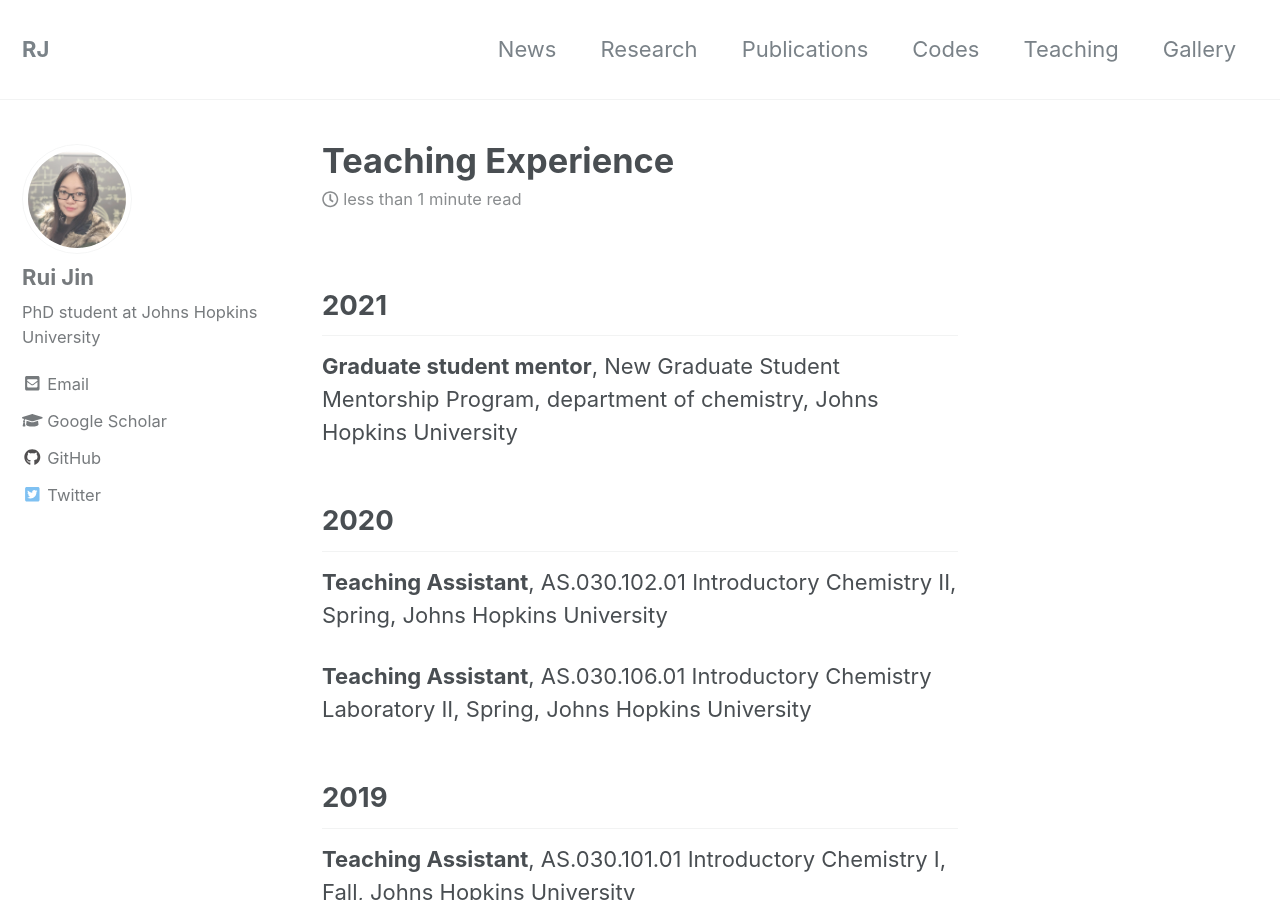
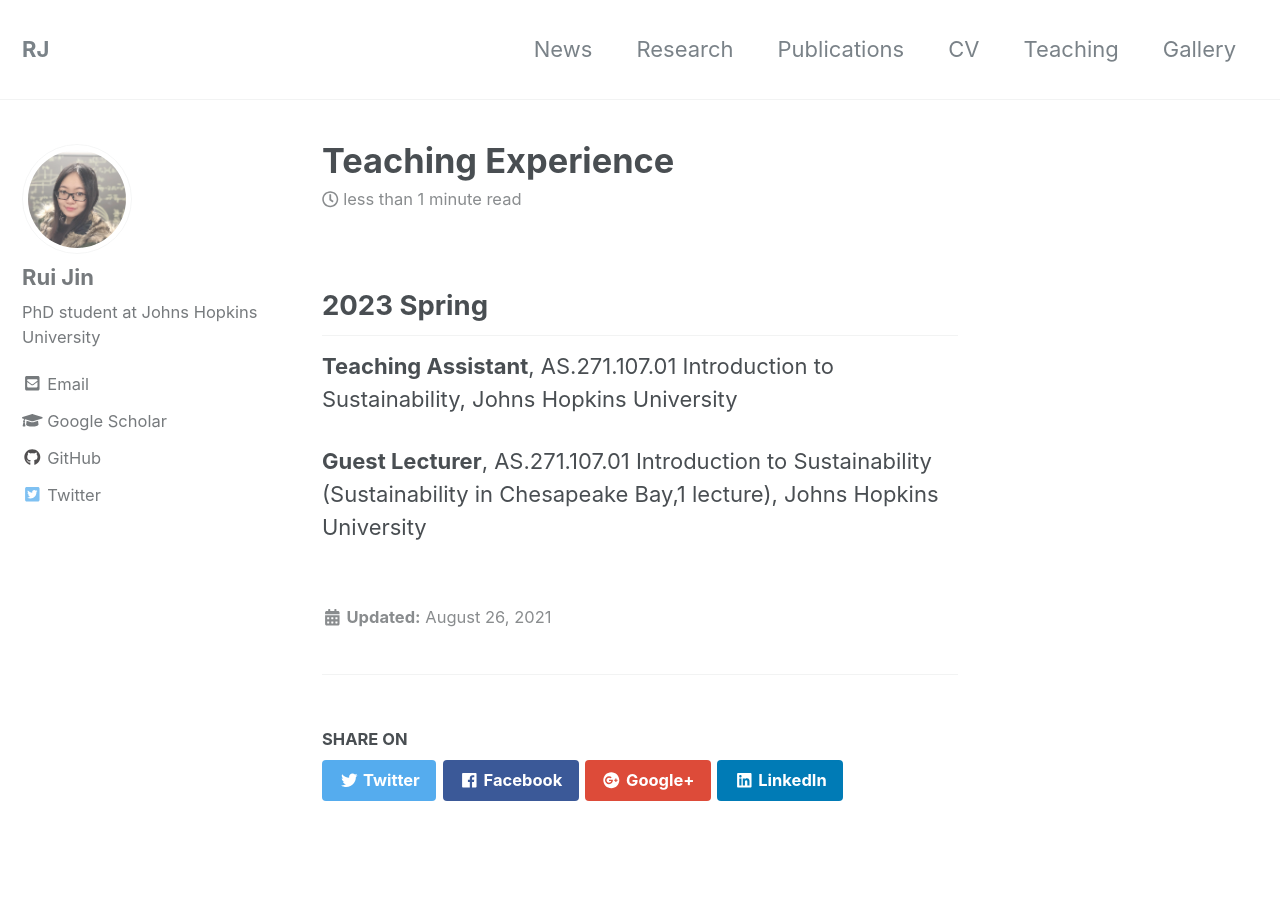
Before and after one commit to RuiJinSZ/RuiJinSZ.github.io, a Jekyll site: the page built from _pages/teaching.md, in a window 1280 px wide and 900 px high. Built offline with Jekyll 4.4.1, drawn with Linux system fonts in a browser that asks for light colours; nearby versions of some CDN libraries; some of the changed text lies outside the part shown.

Commit message:
update CV and teaching

```diff
--- a/_data/navigation.yml
+++ b/_data/navigation.yml
@@ -6,8 +6,8 @@ main:
     url: /research/
   - title: "Publications"
     url: /publications/
-  - title: "Codes"
-    url: /codes/
+  - title: "CV"
+    url: /assets/docs/CV.pdf
   - title: "Teaching"
     url: /teaching/
   - title: "Gallery"
--- a/_pages/teaching.md
+++ b/_pages/teaching.md
@@ -5,22 +5,7 @@ permalink: /teaching/
 date: 2021-8-26
 categories: pages
 ---
-## 2021
-**Graduate student mentor**, New Graduate Student Mentorship Program, department of chemistry, Johns Hopkins University
+## 2023 Spring
+**Teaching Assistant**, AS.271.107.01 Introduction to Sustainability, Johns Hopkins University
 
-## 2020
-**Teaching Assistant**, AS.030.102.01 Introductory Chemistry II, Spring, Johns Hopkins University
-
-**Teaching Assistant**, AS.030.106.01 Introductory Chemistry Laboratory II, Spring, Johns Hopkins University
-
-## 2019
-**Teaching Assistant**, AS.030.101.01 Introductory Chemistry I, Fall, Johns Hopkins University
-
-**Teaching Assistant**, AS.030.105.01 Introductory Chemistry Laboratory I, Fall, Johns Hopkins University
-
-**Teaching Assistant**, AS.030.102.01 Introductory Chemistry II, Spring, Johns Hopkins University
-
-**Teaching Assistant**, AS.030.106.01 Introductory Chemistry Laboratory II, Spring, Johns Hopkins University
-
-## 2018
-**Teaching Assistant**, AS.030.305.01 Physical Chemistry Instrumentation Laboratory I, Fall, Johns Hopkins University
+**Guest Lecturer**, AS.271.107.01 Introduction to Sustainability (Sustainability in Chesapeake Bay,1 lecture), Johns Hopkins University
```
Also changed, not shown: _pages/codes.md (deleted, +0 -21 lines), _pages/gallery.md (+0 -3 lines), 1 other file.
